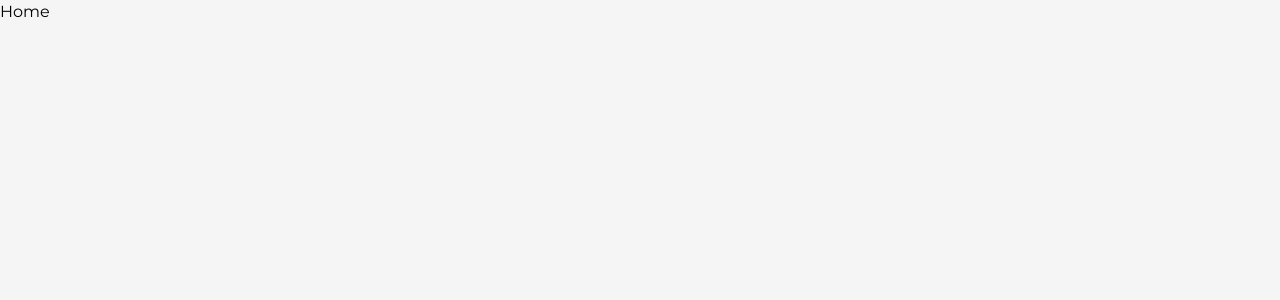
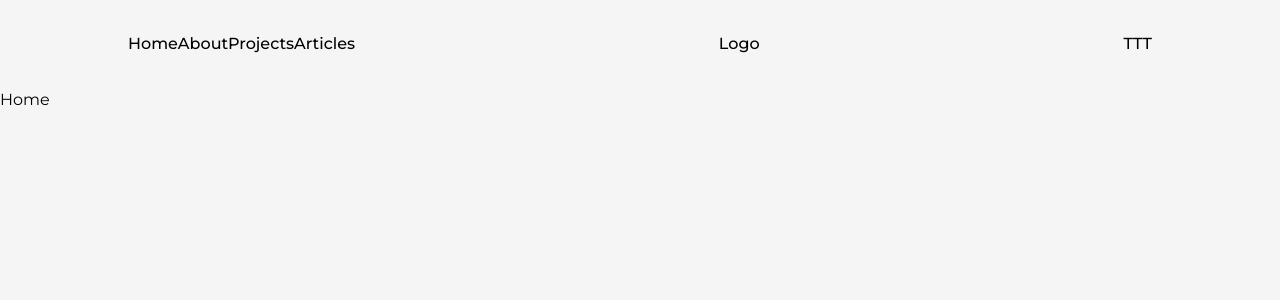
Before and after one commit to Audiph/prophet-gaming, a Next.js app: page / in a window 1280 px wide. Shown: the top 300 px of the page. Built offline with nearby package versions, Linux system fonts and the light colour scheme.

Commit message:
add navbar component

```diff
--- /dev/null
+++ b/src/components/NavBar.js
@@ -0,0 +1,32 @@
+import Link from 'next/link';
+import React from 'react';
+
+const NavBar = () => {
+  return (
+    <header className="w-full px-32 py-8 font-medium flex items-center justify-between">
+      <nav>
+        <Link href="/">Home</Link>
+        <Link href="/about">About</Link>
+        <Link href="/projects">Projects</Link>
+        <Link href="/articles">Articles</Link>
+      </nav>
+      <h2>Logo</h2>
+      <nav>
+        <Link href="https://www.facebook.com/propetagaming" target={'_blank'}>
+          T
+        </Link>
+        <Link
+          href="https://discords.com/servers/700876309194080298"
+          target={'_blank'}
+        >
+          T
+        </Link>
+        <Link href="https://github.com/Audiph" target={'_blank'}>
+          T
+        </Link>
+      </nav>
+    </header>
+  );
+};
+
+export default NavBar;
--- a/src/pages/_app.js
+++ b/src/pages/_app.js
@@ -1,3 +1,4 @@
+import NavBar from '@/components/NavBar';
 import '@/styles/globals.css';
 import { Montserrat } from 'next/font/google';
 import Head from 'next/head';
@@ -17,6 +18,7 @@
       <main
         className={`${monsterrat.variable} font-mont bg-light w-full min-h-screen`}
       >
+        <NavBar />
         <Component {...pageProps} />
       </main>
     </>
```
